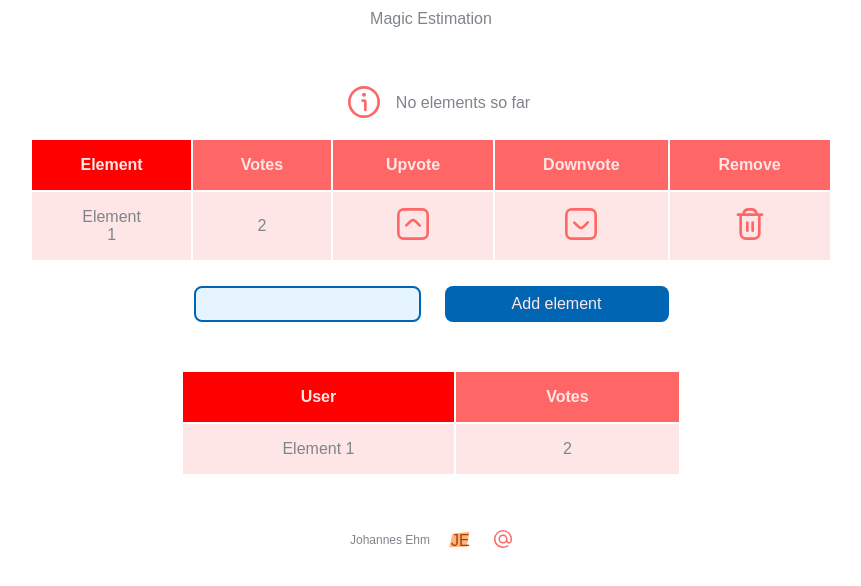
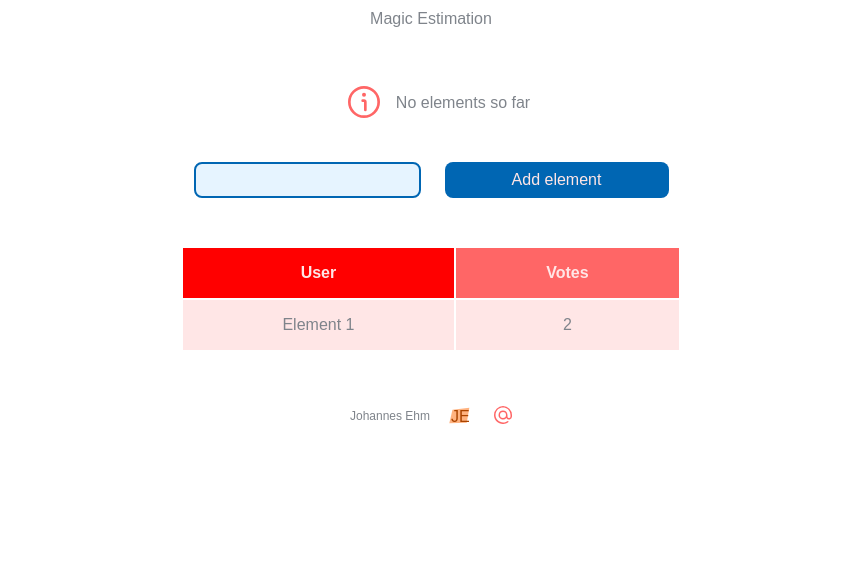
Before and after one commit to joel113/nodejs-react-magic-estimation, a Preact app: page / in a window 1280 px wide. Both pictures are taken after typing "Sample" into the empty fields and a click on the input "Login". Shown: the top 586 px of the page, without its empty margins (209-1070 px from the left). Built offline with nearby package versions, Linux system fonts and the light colour scheme.

Commit message:
Adds implementation for adding and showing elements or no elements depending on the elements size

```diff
--- a/frontend/src/Components/MagicPage/MagicPage.tsx
+++ b/frontend/src/Components/MagicPage/MagicPage.tsx
@@ -1,43 +1,31 @@
+import { RefObject } from 'preact';
+import { useEffect, useRef, useState } from 'preact/hooks';
+import { ElementVotes, WebSocketApi } from '../../types/WebSocket';
+import { connectToWebSocket } from '../WebSocket/WebSocket';
 import classes from './MagicPage.module.css'
 import sharedClasses from '../../styles.module.css'
-import infoLogo from '../../img/info.svg';
-import upLogo from '../../img/up.svg';
-import downLogo from '../../img/down.svg';
-import trashLogo from '../../img/trash.svg';
-import { ALT_INFO_LOGO, ALT_UP_LOGO, ALT_DOWN_LOGO, ALT_TRASH_LOGO } from '../../constants';
+import { MagicPageElements } from './MagicPageElements';
+import { MagicPageNoElements } from './MagicPageNoElements';
 
-const ProtoMagicPage = () => (
+
+const ProtoMagicPage = ({socket}: {socket: WebSocketApi}) => {
+    const [elementVotes] = useState(socket.state.elementVotes);
+    let newElement = '';
+
+    return (
         <div class={classes.magicPage}>
             <div class={classes.magicPageElements}>
-            <table class={classes.magicPageElementsTable}>
-                <tr>
-                    <td class={classes.empty}>
-                        <img src={infoLogo} alt={ALT_INFO_LOGO} class={classes.logoImage} />No elements so far
-                    </td>
-                </tr>
-            </table>
-            <table class={classes.magicPageElementsTable}>
-                <tr class={classes.magicPageElementsTableRowHeader}>
-                    <th class={classes.elementColumn}>Element</th>
-                    <th>Votes</th>
-                    <th>Upvote</th>
-                    <th>Downvote</th>
-                    <th>Remove</th>
-                </tr>
-                <tr>
-                    <td>Element 1</td>
-                    <td>2</td>
-                    <td><a href=""><img src={upLogo} alt={ALT_UP_LOGO} class={classes.logoImage} /></a></td>
-                    <td><a href=""><img src={downLogo} alt={ALT_DOWN_LOGO} class={classes.logoImage} /></a></td>
-                    <td><a href=""><img src={trashLogo} alt={ALT_TRASH_LOGO} class={classes.logoImage} /></a></td>
-                </tr>
-            </table>
+                {getNumberOfElements(elementVotes) > 0
+                    ? <MagicPageElements />
+                    : <MagicPageNoElements />
+                }
             </div>
             <div class={classes.magicPageAddElements}>
-            <form onSubmit={() => {
-                // implement
+                <form onSubmit={(event) => {
+                    event.preventDefault();
+                    socket.addElement(newElement);
                 }} class={classes.magicPageAddElementsForm}>
-                <input id="newElement" type="text" class={sharedClasses.text} />
+                    <input id="newElement" type="text" class={sharedClasses.text} value={newElement} onInput={(event) => newElement = ((event.target as HTMLInputElement).value)} />
                     <button class={sharedClasses.button} style="margin-left: 1.5rem; padding: 0 1.0rem 0 1.0rem">Add element</button>
                 </form>
             </div>
@@ -54,6 +42,10 @@ const ProtoMagicPage = () => (
                 </table>
             </div>
         </div>
-);
+    )
+};
 
-export const MagicPage = ProtoMagicPage;
+const getNumberOfElements = (elementVotes: ElementVotes): number =>
+    Object.values(elementVotes).reduce((count, elementVotes) => count + 1, 0);
+
+export const MagicPage = connectToWebSocket(ProtoMagicPage);
--- /dev/null
+++ b/frontend/src/Components/MagicPage/MagicPageElements.tsx
@@ -0,0 +1,25 @@
+import classes from './MagicPage.module.css'
+import infoLogo from '../../img/info.svg';
+import upLogo from '../../img/up.svg';
+import downLogo from '../../img/down.svg';
+import trashLogo from '../../img/trash.svg';
+import { ALT_INFO_LOGO, ALT_UP_LOGO, ALT_DOWN_LOGO, ALT_TRASH_LOGO } from '../../constants';
+
+export const MagicPageElements = () => (
+    <table class={classes.magicPageElementsTable}>
+        <tr class={classes.magicPageElementsTableRowHeader}>
+            <th class={classes.elementColumn}>Element</th>
+            <th>Votes</th>
+            <th>Upvote</th>
+            <th>Downvote</th>
+            <th>Remove</th>
+        </tr>
+        <tr>
+            <td>Element 1</td>
+            <td>2</td>
+            <td><a href=""><img src={upLogo} alt={ALT_UP_LOGO} class={classes.logoImage} /></a></td>
+            <td><a href=""><img src={downLogo} alt={ALT_DOWN_LOGO} class={classes.logoImage} /></a></td>
+            <td><a href=""><img src={trashLogo} alt={ALT_TRASH_LOGO} class={classes.logoImage} /></a></td>
+        </tr>
+    </table>
+);
--- /dev/null
+++ b/frontend/src/Components/MagicPage/MagicPageNoElements.tsx
@@ -0,0 +1,16 @@
+import classes from './MagicPage.module.css'
+import infoLogo from '../../img/info.svg';
+import upLogo from '../../img/up.svg';
+import downLogo from '../../img/down.svg';
+import trashLogo from '../../img/trash.svg';
+import { ALT_INFO_LOGO, ALT_UP_LOGO, ALT_DOWN_LOGO, ALT_TRASH_LOGO } from '../../constants';
+
+export const MagicPageNoElements = () => (
+    <table class={classes.magicPageElementsTable}>
+        <tr>
+            <td class={classes.empty}>
+                <img src={infoLogo} alt={ALT_INFO_LOGO} class={classes.logoImage} />No elements so far
+            </td>
+        </tr>
+    </table>
+);
--- a/frontend/src/Components/WebSocket/WebSocket.tsx
+++ b/frontend/src/Components/WebSocket/WebSocket.tsx
@@ -25,6 +25,7 @@ export const WebSocketContext = createContext<WebSocketApi>({
     state: initialWebSocketState,
     loginData: initialLoginData,
     loggedIn: false,
+    addElement: doNothing,
     login: doNothing,
     setVote: doNothing,
 });
@@ -46,9 +47,13 @@ export const WebSocketProvider = ({children}: any) => {
             ...initialWebSocketState,
             elementVotes: {},
             userVotes: {
-            [user]: 0,
+                [user]: 0,
             }
       });
+    }
+
+    const addElement = (element: string) => {
+        setState({ ...state, elementVotes: { ...state.elementVotes, [element]: 0}})
     }
 
     const setVote = (vote: UserVote) => {
@@ -61,6 +66,7 @@ export const WebSocketProvider = ({children}: any) => {
         loginData,
         loggedIn,
         login,
+        addElement,
         setVote,
     };
 
--- a/frontend/src/types/WebSocket.ts
+++ b/frontend/src/types/WebSocket.ts
@@ -22,6 +22,7 @@ export interface WebSocketApi {
   state: WebSocketState;
   loginData: WebSocketLoginData;
   loggedIn: boolean;
+  addElement(element: string): void;
   login(user: string, session: string): void;
   setVote(vote: UserVote): void;
 }
```
Also changed, not shown: 1 other file (tests, documents, lock files or other folders). Lines whose indentation alone changed are shown as unchanged.
